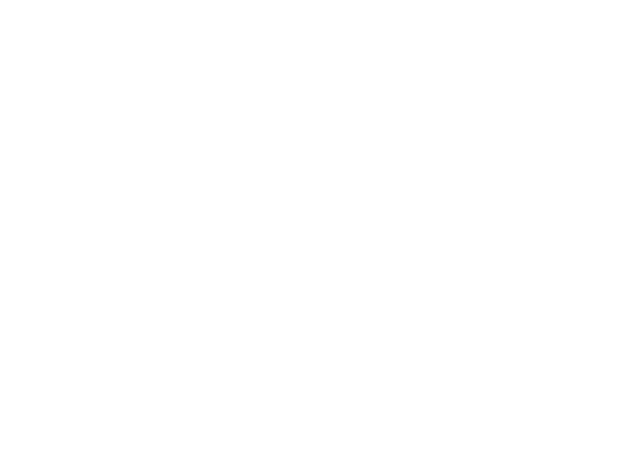
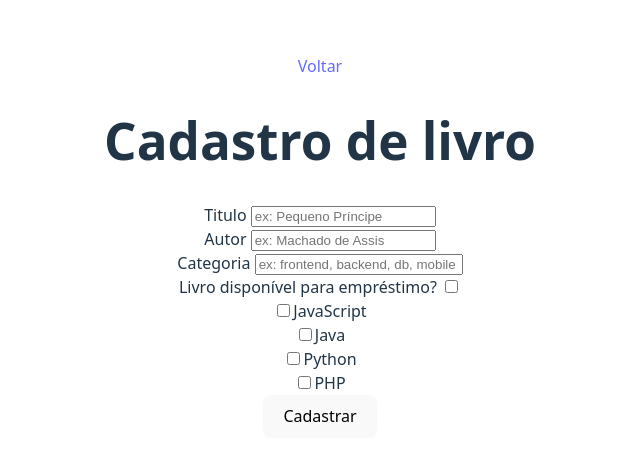
Before and after one commit to KristianKirschner/atividade-projeto-integrador-v, a React (Vite) app in the folder app/: page /formulario2 in a window 1280 px wide. Before the commit this address had no page. Shown: the part 154-614 px from the top of the page, without its empty margins (320-960 px from the left). Built offline with nearby package versions, Linux system fonts and the light colour scheme.

Commit message:
Formularios

```diff
--- /dev/null
+++ b/app/src/pages/Formulario2.jsx
@@ -0,0 +1,129 @@
+import { useState } from "react";
+import { Link } from "react-router-dom";
+
+export default function Formulario2() {
+    const [livro, setLivro] = useState({
+        titulo: '',
+        autor: '',
+        categoria: '',
+        isLivre: false,
+        linguagens: []
+    })
+
+    function handleChange(event) {
+        const { name, value, type, checked } = event.target;
+
+        setLivro({
+            ...livro,
+            [name]: type === "checkbox" ? checked : value,
+        });
+    };
+
+    function handleSubmit(event) {
+        event.preventDefault();
+        console.log("Dados: ", livro);
+        setLivro({
+            titulo: '',
+            autor: '',
+            categoria: '',
+        })
+    };
+
+    function handleCheckBox(event) {
+        const { value, checked } = event.target;
+
+        if (checked) {
+            setLivro({
+                ...livro,
+                linguagens: [...livro.linguagens, value]
+            });
+        } else {
+            setLivro({
+                ...livro,
+                linguagens: livro.linguagens.filter((item) => item !== value)
+            });
+        }
+    }
+
+
+    return (
+        <div>
+            <Link to="/">Voltar</Link>
+            <h1>Cadastro de livro</h1>
+            <form
+                onSubmit={handleSubmit}
+            >
+                <div>
+                    <label>Titulo </label>
+                    <input
+                        placeholder="ex: Pequeno Príncipe"
+                        type="text"
+                        name="titulo"
+                        value={livro.titulo}
+                        onChange={handleChange}
+                    />
+                </div>
+                <div>
+                    <label>Autor </label>
+                    <input
+                        placeholder="ex: Machado de Assis"
+                        type="text"
+                        name="autor"
+                        value={livro.autor}
+                        onChange={handleChange}
+                    />
+                </div>
+                <div>
+                    <label>Categoria </label>
+                    <input
+                        style={{ width: '200px' }}
+                        placeholder="ex: frontend, backend, db, mobile"
+                        type="text"
+                        name="categoria"
+                        value={livro.categoria}
+                        onChange={handleChange}
+                    />
+                </div>
+                <div>
+                    <label>Livro disponível para empréstimo? </label>
+                    <input
+                        type="checkbox"
+                        name="isLivre"
+                        value={livro.isLivre}
+                        onChange={handleChange}
+                    />
+                </div>
+
+                <div>
+                    <div>
+                        <label>
+                            <input type="checkbox" value="JavaScript" onChange={handleCheckBox} />
+                            JavaScript
+                        </label>
+                        <br />
+
+                        <label>
+                            <input type="checkbox" value="Java" onChange={handleCheckBox} />
+                            Java
+                        </label>
+                        <br />
+
+                        <label>
+                            <input type="checkbox" value="Python" onChange={handleCheckBox} />
+                            Python
+                        </label>
+                        <br />
+
+                        <label>
+                            <input type="checkbox" value="PHP" onChange={handleCheckBox} />
+                            PHP
+                        </label>
+                    </div>
+
+                </div>
+
+                <button type="submit">Cadastrar</button>
+            </form>
+        </div>
+    );
+}
--- a/app/src/pages/Home.jsx
+++ b/app/src/pages/Home.jsx
@@ -15,6 +15,7 @@
       <Link to="/contadorHistorico">Contador com historico</Link><br/>
       <Link to="/desafioFinal">Desafio Final</Link><br/>
       <Link to="/formulario">Formulario</Link><br/>
+      <Link to="/formulario2">Formulario 2</Link><br/>
     </div>
   );
 }
--- a/app/src/routes/routes.jsx
+++ b/app/src/routes/routes.jsx
@@ -11,6 +11,7 @@
 import ContadorHistorico from "../pages/ContadorHistorico"
 import DesafioFinal from "../pages/DesafioFinal"
 import Formulario from "../pages/Formulario";
+import Formulario2 from "../pages/Formulario2";
 
 export default function Rotas() {
   return (
@@ -27,6 +28,7 @@
         <Route path="/contadorHistorico" element={<ContadorHistorico />} />
         <Route path="/desafioFinal" element={<DesafioFinal />} />
         <Route path="/formulario" element={<Formulario />} />
+        <Route path="/formulario2" element={<Formulario2 />} />
       </Routes>
     </BrowserRouter>
   );
```
Also changed, not shown: app/src/Home.jsx (added, +22 -0 lines), app/src/Sobre.jsx (added, +13 -0 lines), app/src/Usuario.jsx (added, +13 -0 lines), app/src/routes.jsx (added, +15 -0 lines).
